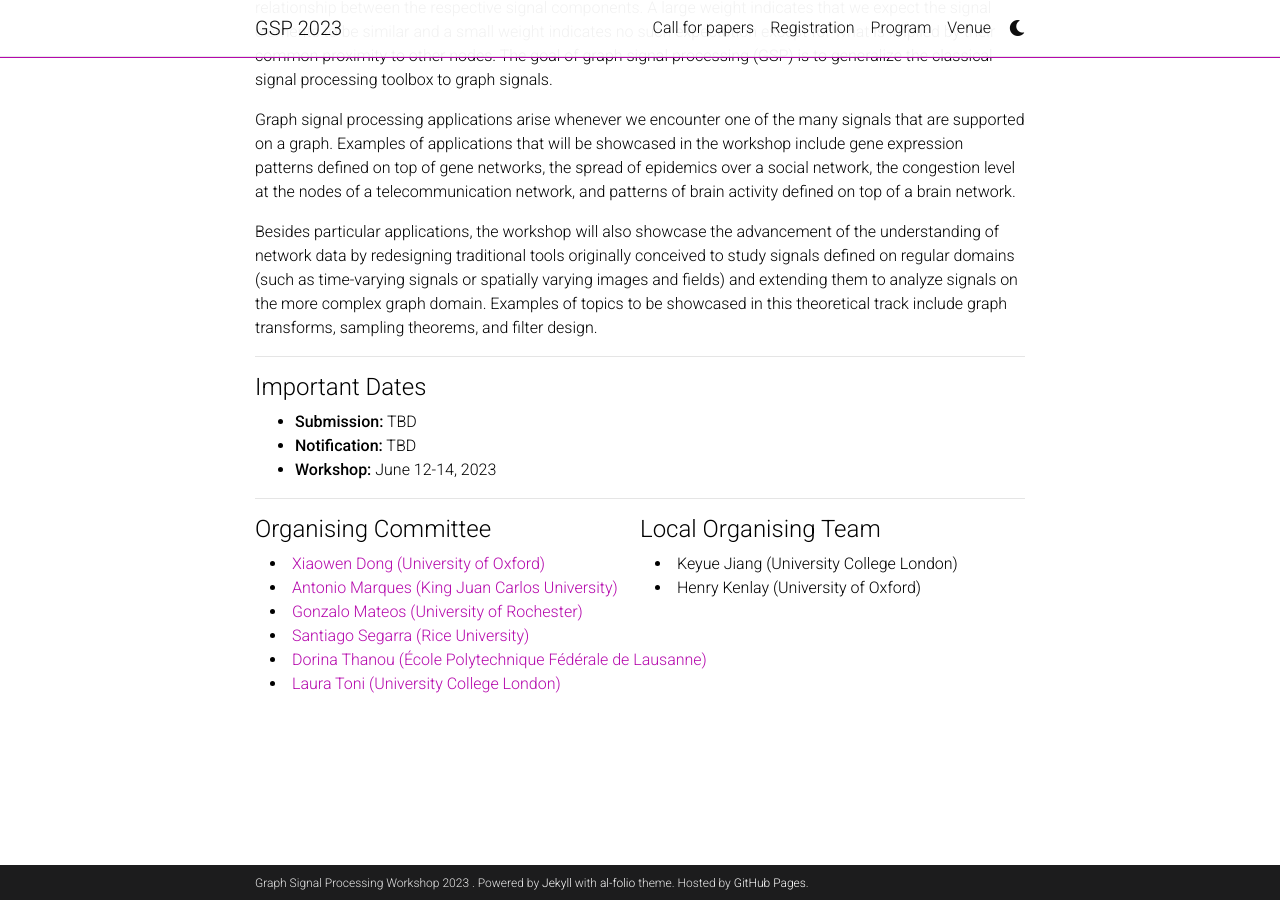
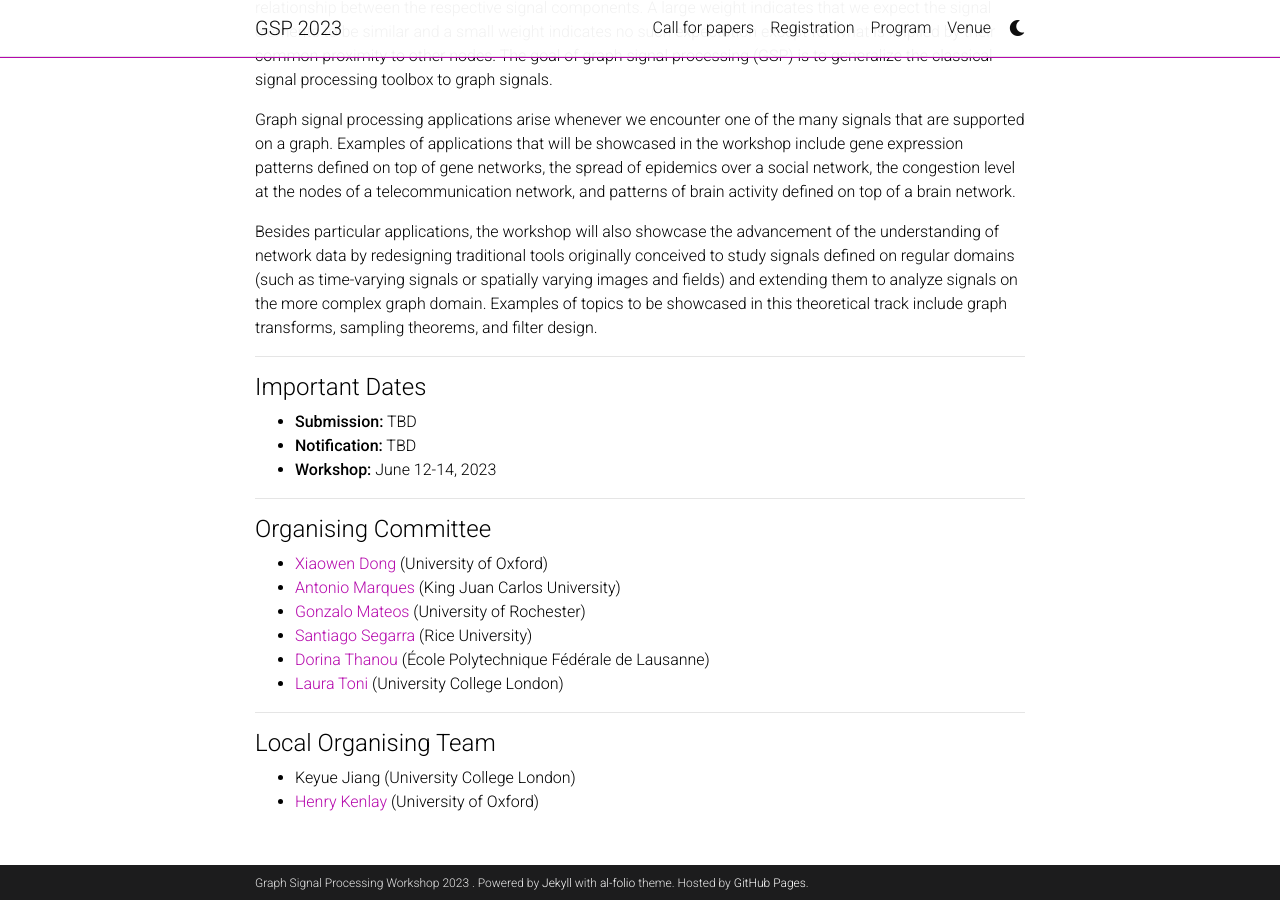
Before and after one commit to shreyasvinaya/gspworkshop2025.github.io, a Jekyll site: the page built from _pages/about.md, in a window 1280 px wide and 900 px high, scrolled down 567 px. Built offline with Jekyll 4.4.1, drawn with Linux system fonts in a browser that asks for light colours; full-size pictures stand in for the smaller copies a plugin makes; comment, search, counter and statistics services are not loaded; a style sheet for code colours, icons or effects is not loaded.

Commit message:
single column

```diff
--- a/_pages/about.md
+++ b/_pages/about.md
@@ -27,22 +27,16 @@ Besides particular applications, the workshop will also showcase the advancement
 + **Workshop:** June 12-14, 2023
 
 ---
+#### Organising Committee
++ [Xiaowen Dong](https://web.media.mit.edu/~xdong/) (University of Oxford)
++ [Antonio Marques](https://www.tsc.urjc.es/~amarques/) (King Juan Carlos University)
++ [Gonzalo Mateos](https://www.hajim.rochester.edu/ece/sites/gmateos//) (University of Rochester)
++ [Santiago Segarra](https://segarra.rice.edu) (Rice University)
++ [Dorina Thanou](https://people.epfl.ch/dorina.thanou?lang=en) (École Polytechnique Fédérale de Lausanne)
++ [Laura Toni](https://www.ucl.ac.uk/iccs/dr-laura-toni) (University College London)
 
-<div class="container">
-  <div class="row">
-    <div class="col" style="margin-left: 0; padding-left: 0;"><h4>Organising Committee</h4></div>
-    <div class="col" style="margin-left: 0; padding-left: 0;"><h4>Local Organising Team</h4></div>
-  </div>
-  <div class="row">
-    <div class="col"><li><a href="https://web.media.mit.edu/~xdong/">Xiaowen Dong (University of Oxford) </a></li></div>
-    <div class="col"><li>Keyue Jiang (University College London)</li></div>
-  </div>
-  <div class="row">
-    <div class="col"><li><a href="https://www.tsc.urjc.es/~amarques/">Antonio Marques (King Juan Carlos University) </a></li></div>
-    <div class="col"><li>Henry Kenlay (University of Oxford)</li></div>
-  </div>
-  <div class="row"><div class="col"><li><a href="https://www.hajim.rochester.edu/ece/sites/gmateos/">Gonzalo Mateos (University of Rochester) </a></li></div></div>
-  <div class="row"><div class="col"><li><a href="https://segarra.rice.edu">Santiago Segarra (Rice University) </a></li></div></div>
-  <div class="row"><div class="col"><li><a href="https://people.epfl.ch/dorina.thanou?lang=en">Dorina Thanou (École Polytechnique Fédérale de Lausanne) </a></li></div></div>
-  <div class="row"><div class="col"><li><a href="https://www.ucl.ac.uk/iccs/dr-laura-toni">Laura Toni (University College London) </a></li></div></div>
-</div>
+---
+#### Local Organising Team
++ Keyue Jiang (University College London)
++ [Henry Kenlay](https://henrykenlay.github.io/) (University of Oxford)
+<br />
```
